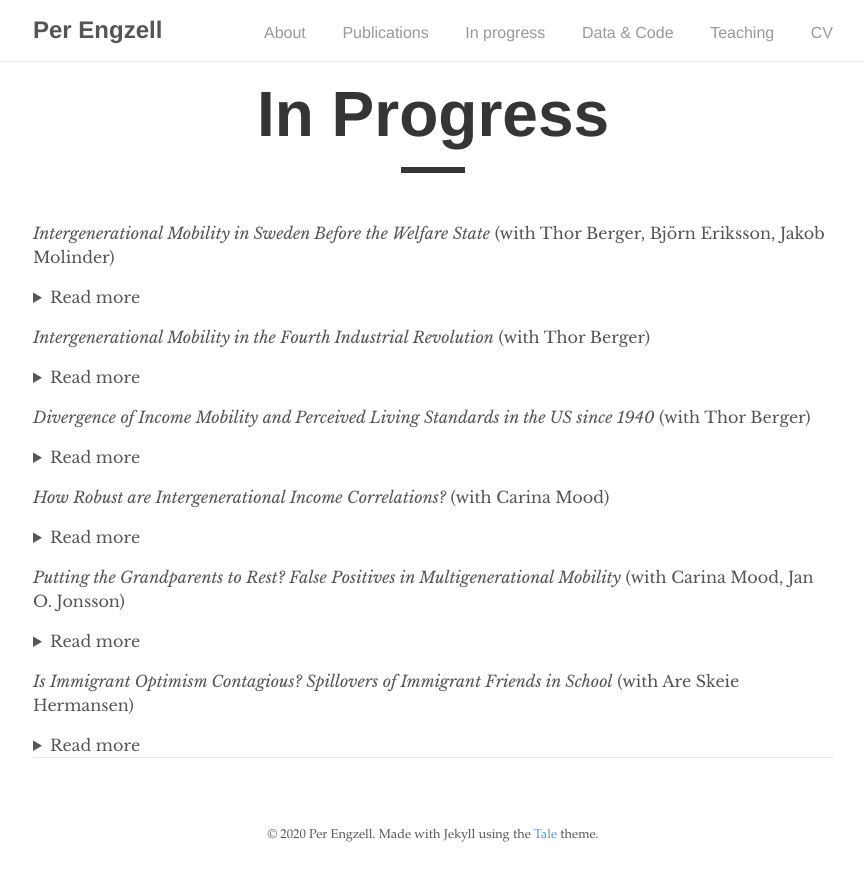
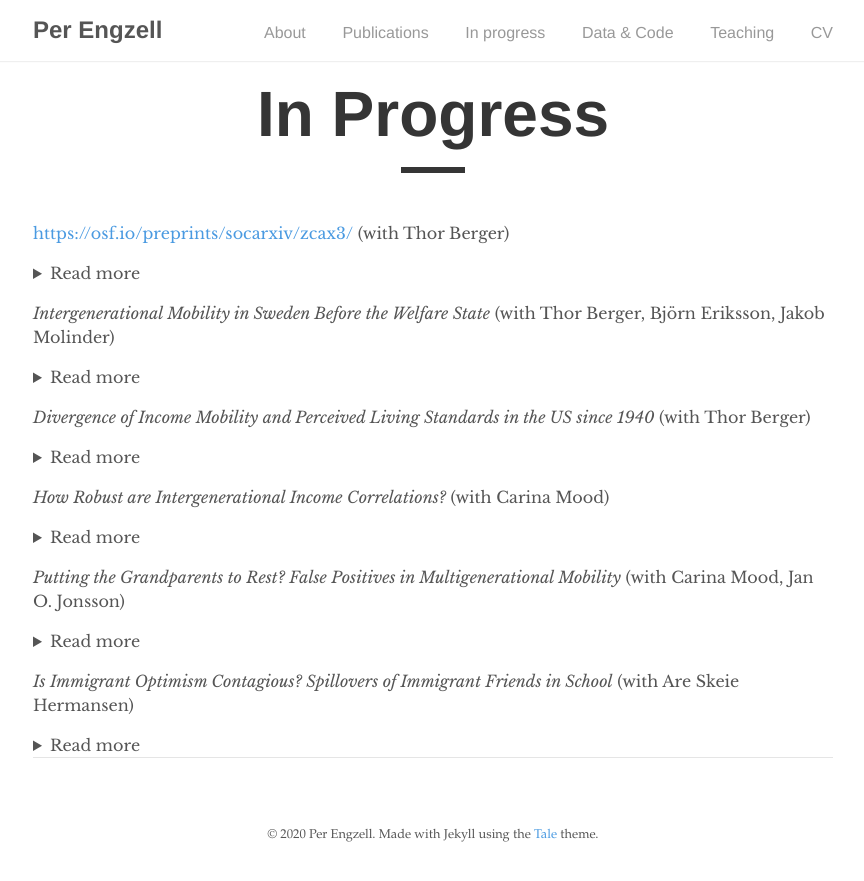
Before and after one commit to pengzell/pengzell.github.io, a Jekyll site: the page built from _pages/inprogress.md, in a window 1280 px wide. Shown: the top 881 px of the page, without its empty margins (207-1071 px from the left). Built offline with Jekyll 4.4.1, drawn with Linux system fonts in a browser that asks for light colours.

Commit message:
Update inprogress.md

```diff
--- a/_pages/inprogress.md
+++ b/_pages/inprogress.md
@@ -5,17 +5,16 @@
 permalink: /inprogress/
 ---
 
+[https://osf.io/preprints/socarxiv/zcax3/](*Intergenerational Mobility in the Fourth Industrial Revolution*) (with Thor Berger)
+<details>
+<summary>Read more</summary>
+The maturation of industrial society has long been seen as an engine of occupational upgrading and opportunity. Following the rise of the factory, the assembly line, and the office computer, some claim that we are now entering a fourth industrial revolution where autonomous systems are transforming the nature of work. What are the consequences of this transformation for intergenerational income mobility? Examining variation across 722 U.S. labor markets, we find that intergenerational persistence is higher in areas heavily exposed to industrial automation. These effects are rooted in childhood experiences and concentrated among men from disadvantaged homes. Unequal labor relations appear to exacerbate the association, while affordable access to college ameliorates it. The received view of industrial change as an engine of mobility should be revised to consider the institutional context of automation.
+</details>
 
 *Intergenerational Mobility in Sweden Before the Welfare State* (with Thor Berger, Björn Eriksson, Jakob Molinder)
 <details>
 <summary>Read more</summary>
-This paper analyzes intergenerational mobility in Sweden prior to the emergence of the welfare state. We use full-count census data to link more than 400,000 sons observed in 1910 to their fathers in 1880. In terms of occupational mobility, Sweden was more mobile than other European countries. Mobility patterns are closer to the Americas with several regions exhibiting similar rates of mobility as the New World economies. We provide suggestive evidence that geographic mobility and urbanisation – rather than structural differences between the Old and New World – account for historical differences in mobility.
-</details>
-
-*Intergenerational Mobility in the Fourth Industrial Revolution* (with Thor Berger)
-<details>
-<summary>Read more</summary>
-The maturation of industrial society has long been seen as an engine of occupational upgrading and opportunity. Following the rise of the factory, the assembly line, and the office computer, we are now in a fourth industrial revolution where intelligent systems are transforming the nature of work. What are the consequences of this transformation for intergenerational income mobility? Examining variation across 722 U.S. labor markets, we find that intergenerational persistence is higher in areas heavily exposed to automation. These effects are rooted in childhood experiences and concentrated among men from disadvantaged homes. Unequal labour relations appear to exacerbate the association, while affordable access to college ameliorates it. The received view of industrial change as an engine of mobility should be revised to consider the institutional setting that governs the nature of the relationship.
+This paper analyzes intergenerational mobility in Sweden prior to the emergence of the welfare state. We analyse occupational mobility using full-count census data that allow us to link sons observed in 1910 to their fathers in 1880. Results reveal that Sweden was more mobile than other European countries such as Norway or Britain at the time – indeed, several Swedish regions show similar rates of mobility as the New World economies of US and Argentina. We provide suggestive evidence that the relatively high level of mobility is explained by Sweden's exceptionally rapid economic growth and high levels of geographic mobility prior to the outbreak of World War I. Thus, economic fundamentals may be more important than structural differences in explaining historical mobility differences between the Old and New World.
 </details>
 
 *Divergence of Income Mobility and Perceived Living Standards in the US since 1940* (with Thor Berger)
```
